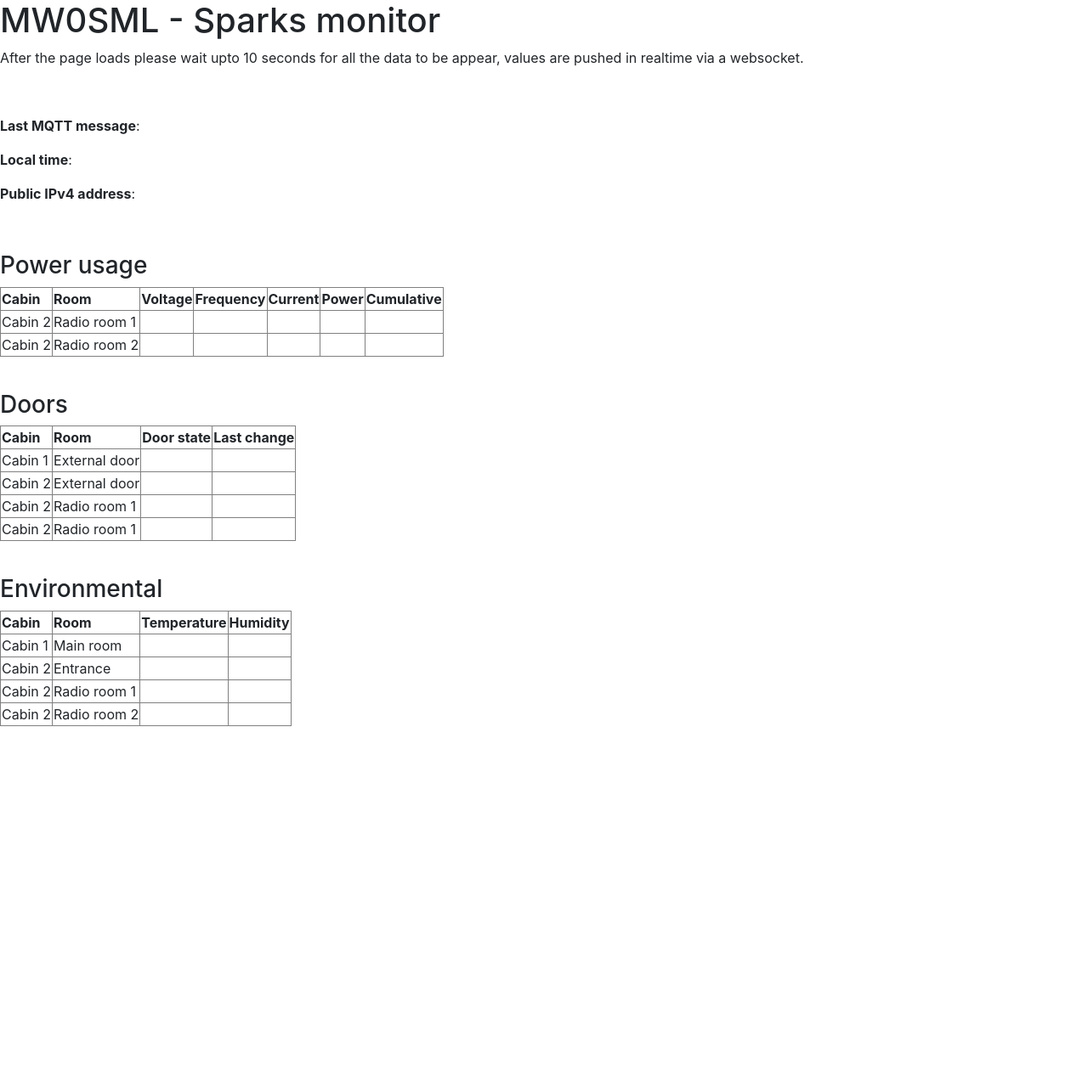
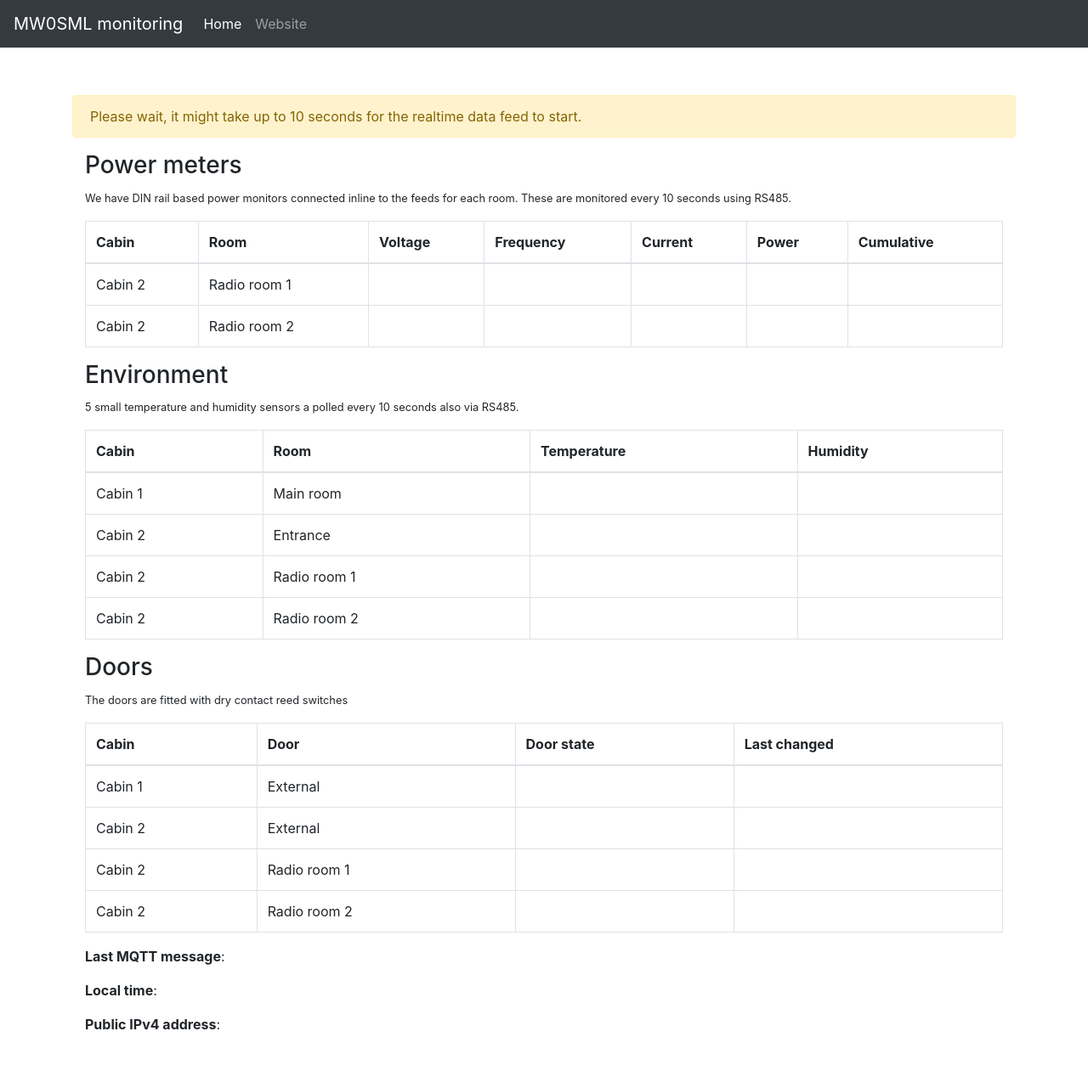
Before and after one commit to sparksradioclub/monitor-website, a Flask app: page / in a window 1280 px wide. Shown: the whole page at 85% size. Before the commit the page ends 855 px from the top, so only its background shows below. Run offline with Flask 2, Linux system fonts and the light colour scheme; some libraries are stand-ins or nearby versions.

Commit message:
more formatting

```diff
--- /dev/null
+++ b/static/monitor.css
@@ -0,0 +1,5 @@
+/* Show it is fixed to the top */
+body {
+  min-height: 75rem;
+  padding-top: 4.5rem;
+}
--- a/static/mw0sml.monitor.js
+++ b/static/mw0sml.monitor.js
@@ -9,7 +9,7 @@ function indexStartup() {
         } else {
             $('#' + spanid).html(val + ' <small><small>' + suffix + '</small></small>');
             if (sparkVals[spanid] == undefined) {
-                sparkVals[spanid] = [0];
+                sparkVals[spanid] = [];
             }
             if (sparkVals[spanid].length > 30) {
                 sparkVals[spanid].shift();
@@ -26,9 +26,14 @@ function indexStartup() {
 	        });
 	    };
 
+    var messages = 0;
     var socket = io.connect(location.protocol + '//' + document.domain + ':' + location.port);
     // listen for mqtt_message events
     socket.on('mqtt_index', function(data) {
+        messages++;
+        if (messages > 10) {
+            $('#pleasewait').hide();
+        }
         $('#lastmessage').html(new Date());
         if (data['topic'] == 'monitor/connectivity/externalip/ipv4') {
             $('#externalipipv4').html(data['payload']);
--- a/templates/index.html
+++ b/templates/index.html
@@ -4,53 +4,63 @@
         <meta charset="utf-8">
         <meta name="viewport" content="width=device-width, initial-scale=1, shrink-to-fit=no">
         <link rel="stylesheet" href="https://maxcdn.bootstrapcdn.com/bootstrap/4.0.0/css/bootstrap.min.css" integrity="sha384-Gn5384xqQ1aoWXA+058RXPxPg6fy4IWvTNh0E263XmFcJlSAwiGgFAW/dAiS6JXm" crossorigin="anonymous">
+        <link href="static/monitor.css" rel="stylesheet">
         <title>MW0SML Sparks monitor</title>
     </head>
     <body>
-        <h1>MW0SML - Sparks monitor</h1>
-        <p>After the page loads please wait upto 10 seconds for all the data to be appear, values are pushed in realtime via a websocket.</p>
+
+
+    <nav class="navbar navbar-expand-md navbar-dark fixed-top bg-dark">
+      <a class="navbar-brand" href="#">MW0SML monitoring</a>
+      <button class="navbar-toggler" type="button" data-toggle="collapse" data-target="#navbarCollapse" aria-controls="navbarCollapse" aria-expanded="false" aria-label="Toggle navigation">
+        <span class="navbar-toggler-icon"></span>
+      </button>
+      <div class="collapse navbar-collapse" id="navbarCollapse">
+        <ul class="navbar-nav mr-auto">
+          <li class="nav-item active">
+            <a class="nav-link" href="#">Home <span class="sr-only">(current)</span></a>
+          </li>
+          <li class="nav-item">
+            <a class="nav-link" href="#">Website</a>
+          </li>
+        </ul>
+      </div>
+    </nav>
+
+    <main role="main" class="container">
+        <div class="container">
             <p>&nbsp;</p>
-        <p><b>Last MQTT message</b>: <span id="lastmessage"></span></p>
-        <p><b>Local time</b>: <span id="localtime"></span></p>
-        <p><b>Public IPv4 address</b>: <span id="externalipipv4"></span></p>
-        <p>&nbsp;</p>
-        <h3>Power usage</h3>
-        <table border="1">
-            <tr>
+        </div>
+        <div class="alert alert-warning" role="alert" id="pleasewait">
+            Please wait, it might take up to 10 seconds for the realtime data feed to start.
+        </div>
+
+        <div class="container">
+            <h3>Power meters</h3>
+            <p><small>We have DIN rail based power monitors connected inline to the feeds for each room. These are monitored every 10 seconds using RS485.</small></p>
+            <table class="table table-bordered table-hover">
+                <thead>
                     <th>Cabin</th><th>Room</th><th>Voltage</th><th>Frequency</th><th>Current</th><th>Power</th><th>Cumulative</th>
-            </tr>
+                </thead>
+                <tbody>
                     <tr>
                         <td>Cabin 2</td><td>Radio room 1</td><td><span id="room1voltage"></span><span id="room1voltagesparkline"></span></td><td><span id="room1frequency"></span></td><td><span id="room1current"></span><span id="room1currentsparkline"></span></td><td><span id="room1power"></span><span id="room1powersparkline"></span></td><td></td>
                     </tr>
                     <tr>
                         <td>Cabin 2</td><td>Radio room 2</td><td><span id="room2voltage"></span><span id="room2voltagesparkline"></span></td><td><span id="room2frequency"></span></td><td><span id="room2current"></span><span id="room2currentsparkline"></span></td><td><span id="room2power"></span><span id="room2powersparkline"></span></td><td></td>
                     </tr>
+                </tbody>
             </table>
-        <p>&nbsp;</p>
-        <h3>Doors</h3>
-        <table border="1">
-            <tr>
-                <th>Cabin</th><th>Room</th><th>Door state</th><th>Last change</th>
-            </tr>
-            <tr>
-                <td>Cabin 1</td><td>External door</td><td><span id="cabin2room1doorstate"></span></td><td><span id="cabin2room1doorchanged"></span></td>
-            </tr>
-            <tr>
-                <td>Cabin 2</td><td>External door</td><td><span id="cabin2room1doorstate"></span></td><td><span id="cabin2room1doorchanged"></span></td>
-            </tr>
-            <tr>
-                <td>Cabin 2</td><td>Radio room 1</td><td><span id="cabin2room1doorstate"></span></td><td><span id="cabin2room1doorchanged"></span></td>
-            </tr>
-            <tr>
-                <td>Cabin 2</td><td>Radio room 1</td><td><span id="cabin2room1doorstate"></span></td><td><span id="cabin2room1doorchanged"></span></td>
-            </tr>
-        </table>
-        <p>&nbsp;</p>
-        <h3>Environmental</h3>
-        <table border="1">
-            <tr>
+        </div>
+
+        <div class="container">
+            <h3>Environment</h3>
+            <p><small>5 small temperature and humidity sensors a polled every 10 seconds also via RS485.</small></p>
+            <table class="table table-bordered table-hover">
+                <thead>
                    <th>Cabin</th><th>Room</th><th>Temperature</th><th>Humidity</th>
-            </tr>
+                </thead>
+                <tbody>
                     <tr>
                         <td>Cabin 1</td><td>Main room</td><td></td><td></td>
                     </tr>
@@ -63,7 +73,44 @@
                     <tr>
                         <td>Cabin 2</td><td>Radio room 2</td><td></td><td></td>
                     </tr>
+                </tbody>
             </table>
+        </div>
+
+        <div class="container">
+            <h3>Doors</h3>
+            <p><small>The doors are fitted with dry contact reed switches</small></p>
+            <table class="table table-bordered table-hover">
+                <thead>
+                   <th>Cabin</th><th>Door</th><th>Door state</th><th>Last changed</th>
+                </thead>
+                <tbody>
+                    <tr>
+                        <td>Cabin 1</td><td>External</td><td></td><td></td>
+                    </tr>
+                    <tr>
+                        <td>Cabin 2</td><td>External</td><td></td><td></td>
+                    </tr>
+                    <tr>
+                        <td>Cabin 2</td><td>Radio room 1</td><td></td><td></td>
+                    </tr>
+                    <tr>
+                        <td>Cabin 2</td><td>Radio room 2</td><td></td><td></td>
+                    </tr>
+                </tbody>
+            </table>
+        </div>
+
+        <div class="container">
+            <p><b>Last MQTT message</b>: <span id="lastmessage"></span></p>
+            <p><b>Local time</b>: <span id="localtime"></span></p>
+            <p><b>Public IPv4 address</b>: <span id="externalipipv4"></span></p>
+        </div>
+        <div class="container">
+            <p>&nbsp;</p>
+        </div>
+    </main>
+
 
         <script type="text/javascript" src="https://code.jquery.com/jquery-3.3.1.min.js"></script>
         <script src="https://cdnjs.cloudflare.com/ajax/libs/popper.js/1.12.9/umd/popper.min.js" integrity="sha384-ApNbgh9B+Y1QKtv3Rn7W3mgPxhU9K/ScQsAP7hUibX39j7fakFPskvXusvfa0b4Q" crossorigin="anonymous"></script>
```
Lines whose indentation alone changed are shown as unchanged.
